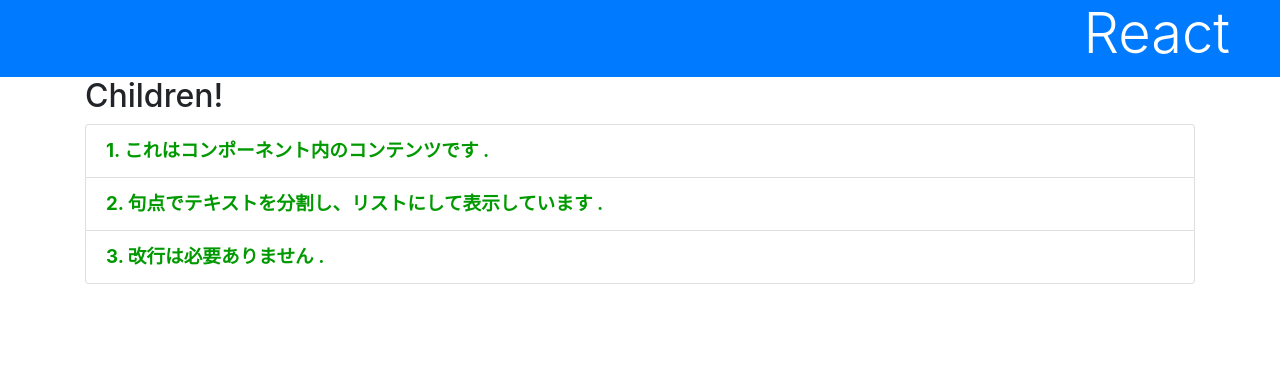
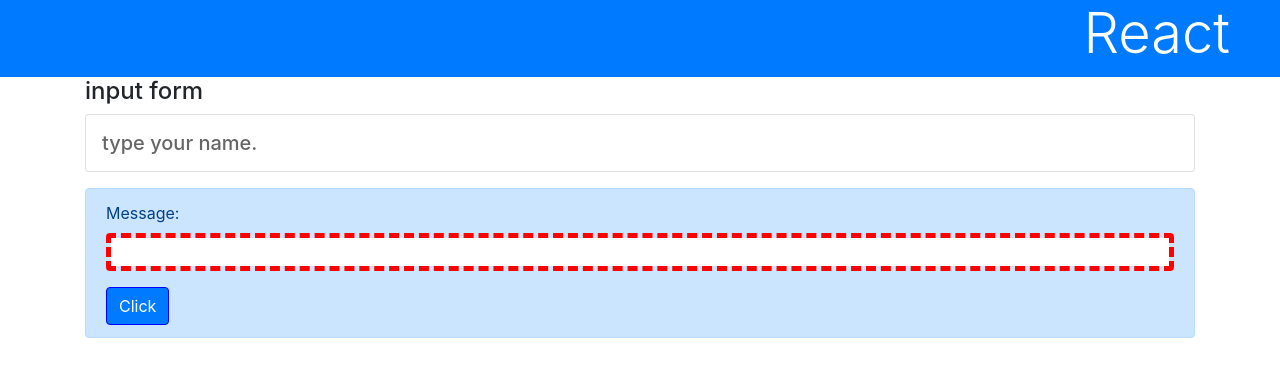
Before and after one commit to hrntsm/study-language, a React (Create React App) app in the folder JS/REACT_NEXT_Nyumonn/3/4/: page / in a window 1280 px wide. Shown: the top 376 px of the page. Built offline with nearby package versions, Linux system fonts and the light colour scheme.

Commit message:
Update use input form

```diff
--- a/JS/REACT_NEXT_Nyumonn/3/4/src/App.css
+++ b/JS/REACT_NEXT_Nyumonn/3/4/src/App.css
@@ -55,3 +55,11 @@
   color: #666;
   font-size: 16pt;
 }
+
+input:invalid {
+  border: 5px dashed red;
+}
+
+input:valid {
+  border: 1px solid blue;
+}
--- a/JS/REACT_NEXT_Nyumonn/3/4/src/App.js
+++ b/JS/REACT_NEXT_Nyumonn/3/4/src/App.js
@@ -4,45 +4,48 @@
 class App extends Component {
   input = '';
 
+  constructor(props) {
+    super(props);
+    this.state = {
+      title: 'input form',
+      message: 'type your name.'
+    }
+    this.doChange = this.doChange.bind(this);
+    this.doSubmit = this.doSubmit.bind(this);
+  };
+
+  doChange(e) {
+    this.input = e.target.value;
+  }
+
+  doSubmit(e) {
+    this.setState({
+      title: 'send from',
+      message: 'Hello, ' + this.input + '!!',
+    })
+    e.preventDefault();
+  }
+
   render() {
     return <div>
       <h1 className="bg-primary text-white display-4">React</h1>
       <div className="container">
-        <Message title="Children!">
-          これはコンポーネント内のコンテンツです。
-          句点でテキストを分割し、リストにして表示しています。
-          改行は必要ありません。
-        </Message>
+        <h4>{this.state.title}</h4>
+        <p className="card h5 p-3">{this.state.message}</p>
+        <div className="alert alert-primary mt-3">
+          <form onSubmit={this.doSubmit}>
+            <div className="form-group">
+              <label>Message:</label>
+              <input type="text" className="form-control"
+                onChange={this.doChange}
+                required pattern="[A-Za-z _,.]+" />
+            </div>
+            <input type="submit" className="btn btn-primary" value="Click" />
+          </form>
+        </div>
       </div>
     </div>
   }
 }
 
-class Message extends Component {
-  li = {
-    fontSize: '14pt',
-    fontWeight: 'bold',
-    color: '#090',
-  }
-
-  render() {
-    let contents = this.props.children;
-    let arr = contents.split('。');
-    let arr2 = [];
-    for (let i = 0; i < arr.length; i++) {
-      if (arr[i].trim() !== '') {
-        arr2.push(arr[i]);
-      }
-    }
-    let list = arr2.map((value, key) => (
-      <li className="list-group-item" style={this.li} key={key}>{key + 1}. {value} .</li>)
-    )
-
-    return <div>
-      <h2>{this.props.title}</h2>
-      <ol className="list-group">{list}</ol>
-    </div>
-  }
-}
-
 export default App;
```
